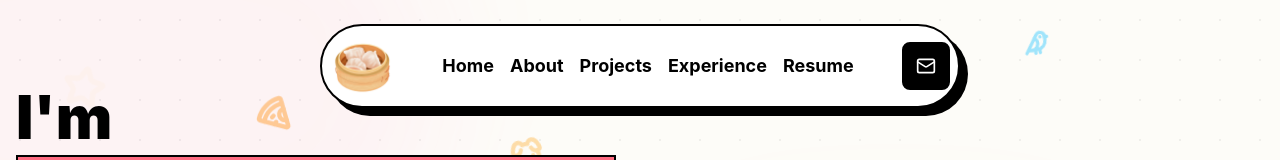
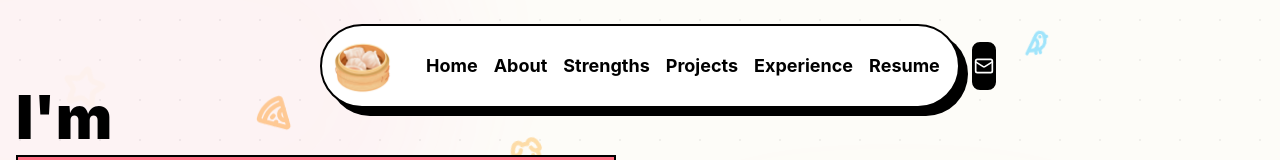
Before and after one commit to bbx99/my-portfolio, a React (Vite) app: page / in a window 1280 px wide. Shown: the top 160 px of the page. Built offline with nearby package versions, Linux system fonts and the light colour scheme.

Commit message:
feat: add Strengths and fix Projects nav links

```diff
--- a/src/App.tsx
+++ b/src/App.tsx
@@ -66,7 +66,8 @@ const Navbar = ({ onContactClick, onResumeClick }) => {
   const navItems = [
     { name: 'Home', href: '#' },
     { name: 'About', href: '#about' },
-    { name: 'Projects', href: '#projects' },
+    { name: 'Strengths', href: '#strengths' },
+    { name: 'Projects', href: '#portfolio' },
     { name: 'Experience', href: '#experience' },
     { name: 'Resume', href: '#resume' },
   ];
@@ -224,7 +225,7 @@ const Services = () => {
   ];
 
   return (
-    <section id="projects" className="py-20 px-4 max-w-7xl mx-auto">
+    <section id="strengths" className="py-20 px-4 max-w-7xl mx-auto">
       <div className="text-center mb-16">
         <h2 className="text-5xl sm:text-6xl lg:text-7xl font-black mb-6 leading-tight">
           My <span className="bg-brand-pink text-white px-4 brutal-border">core strengths</span>
@@ -253,7 +254,7 @@ const Services = () => {
 
 const Portfolio = () => {
   return (
-    <section id="projects" className="py-20 px-4 max-w-7xl mx-auto">
+    <section id="portfolio" className="py-20 px-4 max-w-7xl mx-auto">
       <div className="text-center mb-16">
         <h2 className="text-5xl sm:text-6xl lg:text-7xl font-black mb-6 leading-tight">
           Take a look at my <br />
@@ -359,7 +360,8 @@ const Footer = ({ onResumeClick }) => {
   const navItems = [
     { name: 'Home', href: '#' },
     { name: 'About', href: '#about' },
-    { name: 'Projects', href: '#projects' },
+    { name: 'Strengths', href: '#strengths' },
+    { name: 'Projects', href: '#portfolio' },
     { name: 'Experience', href: '#experience' },
     { name: 'Resume', href: '#resume' },
   ];
```
